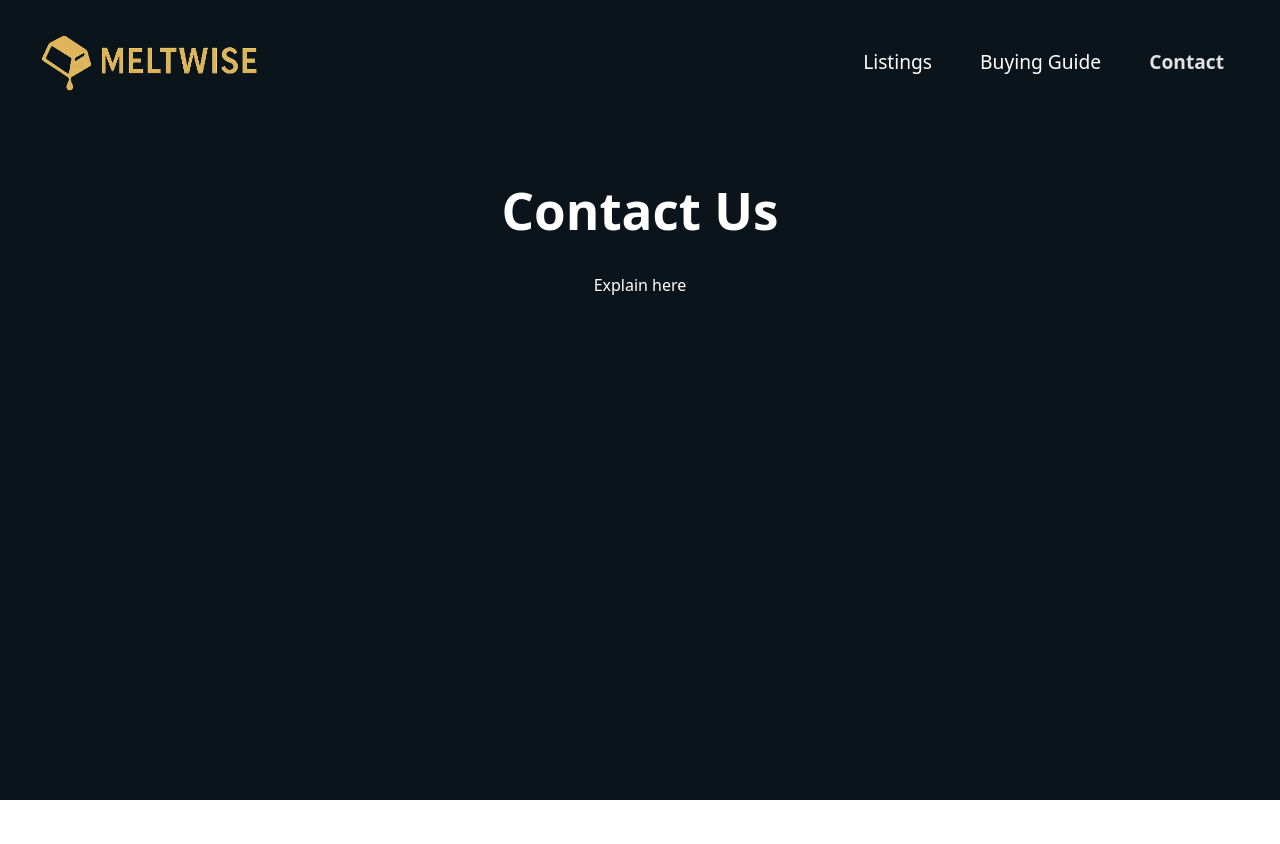
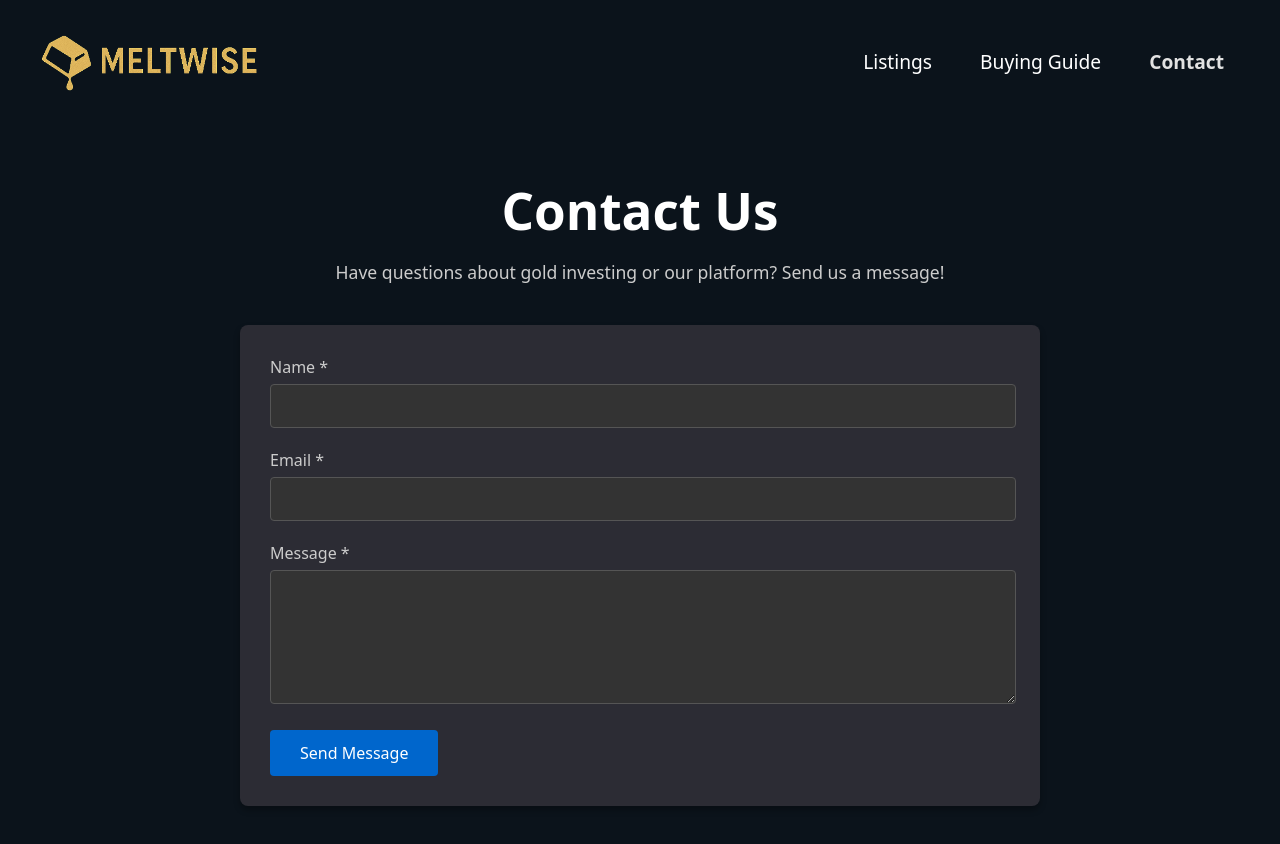
Before and after one commit to EvanCooke/Ebay-Gold-Scraper, a React (Vite) app in the folder frontend/: page /contact in a window 1280 px wide. Shown: the top 844 px of the page. Before the commit the page ends 800 px from the top, so only its background shows below. Built offline with nearby package versions, Linux system fonts and the light colour scheme.

Commit message:
contact us page added
need to add database functionality to this

```diff
--- /dev/null
+++ b/frontend/src/components/Contact/ContactPage.tsx
@@ -0,0 +1,136 @@
+import React, { useState } from 'react';
+import '../../styles/components/Contact/Contact.css';
+
+const ContactPage: React.FC = () => {
+  const [formData, setFormData] = useState({
+    name: '',
+    email: '',
+    subject: '',
+    message: ''
+  });
+  const [isSubmitting, setIsSubmitting] = useState(false);
+  const [submitStatus, setSubmitStatus] = useState<'idle' | 'success' | 'error'>('idle');
+
+  const handleInputChange = (e: React.ChangeEvent<HTMLInputElement | HTMLTextAreaElement | HTMLSelectElement>) => {
+    const { name, value } = e.target;
+    setFormData(prev => ({
+      ...prev,
+      [name]: value
+    }));
+  };
+
+  const handleSubmit = async (e: React.FormEvent) => {
+    e.preventDefault();
+    setIsSubmitting(true);
+    setSubmitStatus('idle');
+
+    try {
+      const response = await fetch('/api/contact', {
+        method: 'POST',
+        headers: {
+          'Content-Type': 'application/json',
+        },
+        body: JSON.stringify(formData),
+      });
+
+      if (response.ok) {
+        setSubmitStatus('success');
+        setFormData({ name: '', email: '', subject: '', message: '' });
+      } else {
+        setSubmitStatus('error');
+      }
+    } catch (error) {
+      console.error('Error submitting form:', error);
+      setSubmitStatus('error');
+    } finally {
+      setIsSubmitting(false);
+    }
+  };
+
+  return (
+    <>
+      <div className="contact-container">
+        <div className="contact-content">
+          <h1>Contact Us</h1>
+          <p>Have questions about gold investing or our platform? Send us a message!</p>
+
+          <form onSubmit={handleSubmit} className="contact-form">
+            <div className="form-group">
+              <label htmlFor="name">Name *</label>
+              <input
+                type="text"
+                id="name"
+                name="name"
+                value={formData.name}
+                onChange={handleInputChange}
+                required
+              />
+            </div>
+
+            <div className="form-group">
+              <label htmlFor="email">Email *</label>
+              <input
+                type="email"
+                id="email"
+                name="email"
+                value={formData.email}
+                onChange={handleInputChange}
+                required
+              />
+            </div>
+
+            {/* <div className="form-group">
+              <label htmlFor="subject">Subject</label>
+              <select
+                id="subject"
+                name="subject"
+                value={formData.subject}
+                onChange={handleInputChange}
+              >
+                <option value="">Select a topic</option>
+                <option value="general">General Question</option>
+                <option value="listing">Listing Issue</option>
+                <option value="technical">Technical Support</option>
+                <option value="feedback">Feedback</option>
+              </select>
+            </div> */}
+
+            <div className="form-group">
+              <label htmlFor="message">Message *</label>
+              <textarea
+                id="message"
+                name="message"
+                value={formData.message}
+                onChange={handleInputChange}
+                rows={6}
+                required
+              />
+            </div>
+
+            <button
+              type="submit"
+              className="submit-button"
+              disabled={isSubmitting}
+            >
+              {isSubmitting ? 'Sending...' : 'Send Message'}
+            </button>
+
+            {submitStatus === 'success' && (
+              <div className="status-message success">
+                Thank you! Your message has been sent successfully.
+              </div>
+            )}
+
+            {submitStatus === 'error' && (
+              <div className="status-message error">
+                Sorry, there was an error sending your message. Please try again.
+              </div>
+            )}
+          </form>
+        </div>
+      </div>
+    </>
+  );
+};
+
+export default ContactPage;
--- a/frontend/src/pages/Contact.tsx
+++ b/frontend/src/pages/Contact.tsx
@@ -1,14 +1,12 @@
 import React from 'react';
 import Header from '../components/Header';
+import ContactPage from '../components/Contact/ContactPage';
 
 const Contact: React.FC = () => {
   return (
     <>
       <Header />
-      <div style={{ padding: '40px', color: 'white', textAlign: 'center' }}>
-              <h1>Contact Us</h1>
-              <p>Explain here</p>
-    </div>
+      <ContactPage />
     </>
   );
 };
--- /dev/null
+++ b/frontend/src/styles/components/Contact/Contact.css
@@ -0,0 +1,111 @@
+.contact-container {
+  min-height: calc(100vh - 60px);
+  background-color: #0B131B;
+  color: white;
+  padding: 40px 20px;
+}
+
+.contact-content {
+  max-width: 800px;
+  margin: 0 auto;
+}
+
+.contact-content h1 {
+  text-align: center;
+  margin-bottom: 20px;
+  color: white;
+}
+
+.contact-content > p {
+  text-align: center;
+  margin-bottom: 40px;
+  font-size: 1.1rem;
+  color: #ccc;
+}
+
+.contact-form {
+  background: #2c2c34;
+  padding: 30px;
+  border-radius: 8px;
+  box-shadow: 0 4px 6px rgba(0, 0, 0, 0.3);
+}
+
+.form-group {
+  margin-bottom: 20px;
+  margin-right: 20px;
+}
+
+.form-group label {
+  display: block;
+  margin-bottom: 5px;
+  font-weight: 500;
+  color: #ccc;
+}
+
+.form-group input,
+.form-group select,
+.form-group textarea {
+  width: 100%;
+  padding: 12px;
+  border: 1px solid #555;
+  border-radius: 4px;
+  background: #333;
+  color: white;
+  font-size: 16px;
+}
+
+.form-group input:focus,
+.form-group select:focus,
+.form-group textarea:focus {
+  outline: none;
+  border-color: #0066CC;
+}
+
+.submit-button {
+  background: #0066CC;
+  color: white;
+  padding: 12px 30px;
+  border: none;
+  border-radius: 4px;
+  font-size: 16px;
+  cursor: pointer;
+  transition: background 0.2s ease;
+}
+
+.submit-button:hover:not(:disabled) {
+  background: #0052A3;
+}
+
+.submit-button:disabled {
+  opacity: 0.6;
+  cursor: not-allowed;
+}
+
+.status-message {
+  margin-top: 15px;
+  padding: 10px;
+  border-radius: 4px;
+  text-align: center;
+}
+
+.status-message.success {
+  background: rgba(76, 175, 80, 0.1);
+  color: #4CAF50;
+  border: 1px solid #4CAF50;
+}
+
+.status-message.error {
+  background: rgba(244, 67, 54, 0.1);
+  color: #F44336;
+  border: 1px solid #F44336;
+}
+
+@media (max-width: 768px) {
+  .contact-container {
+    padding: 20px 15px;
+  }
+
+  .contact-form {
+    padding: 20px;
+  }
+}
```
Also changed, not shown: 1 other file (tests, documents, lock files or other folders).
